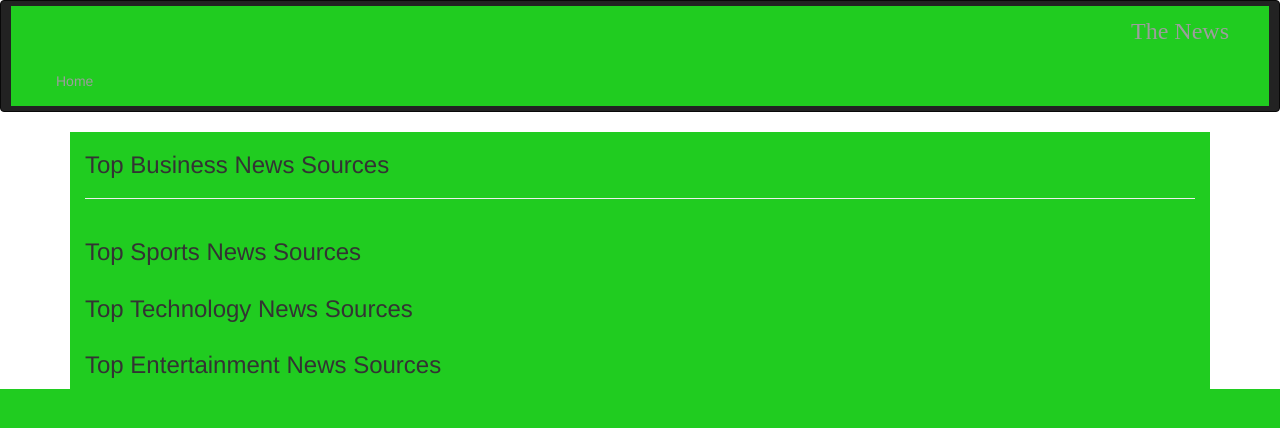
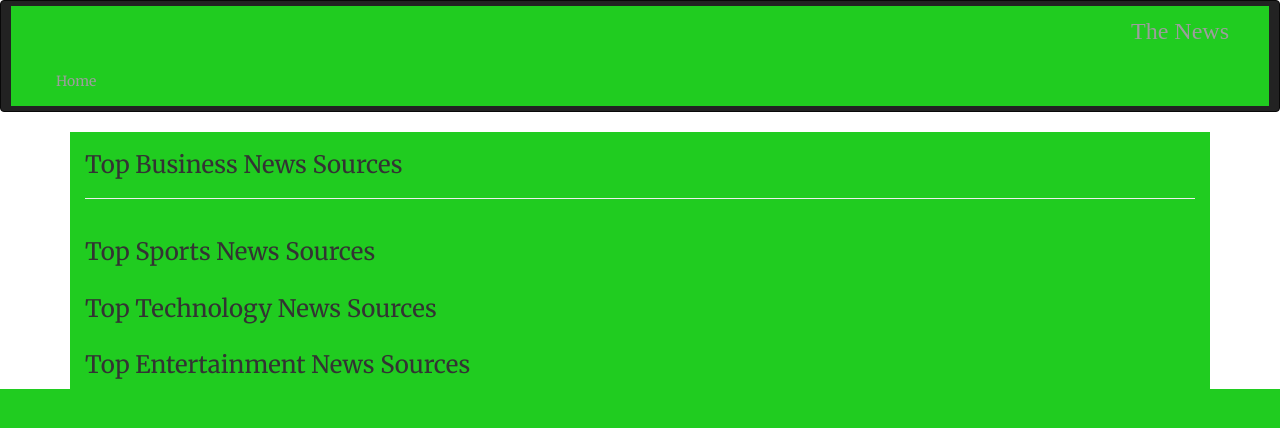
Before and after one commit to rosa1-maker/The-news, a Flask app: template app/templates/index.html in a window 1280 px wide. Shown: the top 428 px of the page. Run offline with Flask 2, Linux system fonts and the light colour scheme; the template is opened without the code that fills it, so the values that code supplies are empty; some libraries are stand-ins or nearby versions.

Commit message:
added font-style

```diff
--- a/app/templates/base.html
+++ b/app/templates/base.html
@@ -5,7 +5,6 @@
     <meta name="viewport" content="width=device-width, initial-scale=1.0">
     <meta http-equiv="X-UA-Compatible" content="ie=edge">
     <title>Document</title>
-    <link href="https://fonts.googleapis.com/css?family=Merriweather|Roboto+Condensed&display=swap" rel="stylesheet">
     <link rel="stylesheet" href="https://stackpath.bootstrapcdn.com/bootstrap/4.3.1/css/bootstrap.min.css" integrity="sha384-ggOyR0iXCbMQv3Xipma34MD+dH/1fQ784/j6cY/iJTQUOhcWr7x9JvoRxT2MZw1T" crossorigin="anonymous">
 
 
--- a/app/templates/index.html
+++ b/app/templates/index.html
@@ -5,6 +5,7 @@
     <meta name="viewport" content="width=device-width, initial-scale=1.0">
     <meta http-equiv="X-UA-Compatible" content="ie=edge">
     <title>Document</title>
+    <link href="https://fonts.googleapis.com/css?family=Merriweather|Roboto+Condensed&display=swap" rel="stylesheet">
     <style>
     h1{
         color: blue;
@@ -30,6 +31,9 @@
         font-size: x-large;
         font-family: 'Robot',serif;
     }
+ *{
+     font-family: 'Merriweather',serif;
+ }
 
     </style>
 
```
